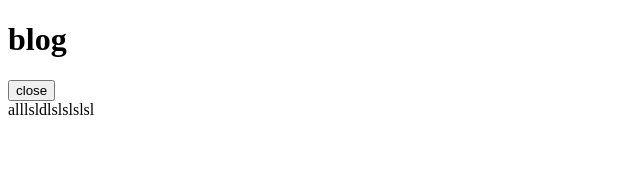
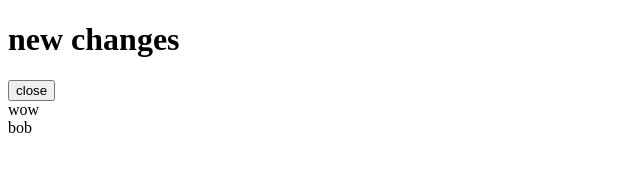
Before and after one commit to AliMajid01/git-test, a plain HTML site: page blog-page.html in a window 1280 px wide. Shown: the whole page, without its empty margins (0-640 px from the left). Drawn offline with Linux system fonts and the light colour scheme.

Commit message:
update blog page

```diff
--- a/blog-page.html
+++ b/blog-page.html
@@ -6,9 +6,10 @@
     <title>Document</title>
 </head>
 <body>
-    <h1>blog</h1>
+    <h1>new changes</h1>
     <input type="button" value="close">
 
-    <article>alllsldlslslslsl</article>
+    <article>wow</article>
+    <article>bob</article>
 </body>
 </html>
```
